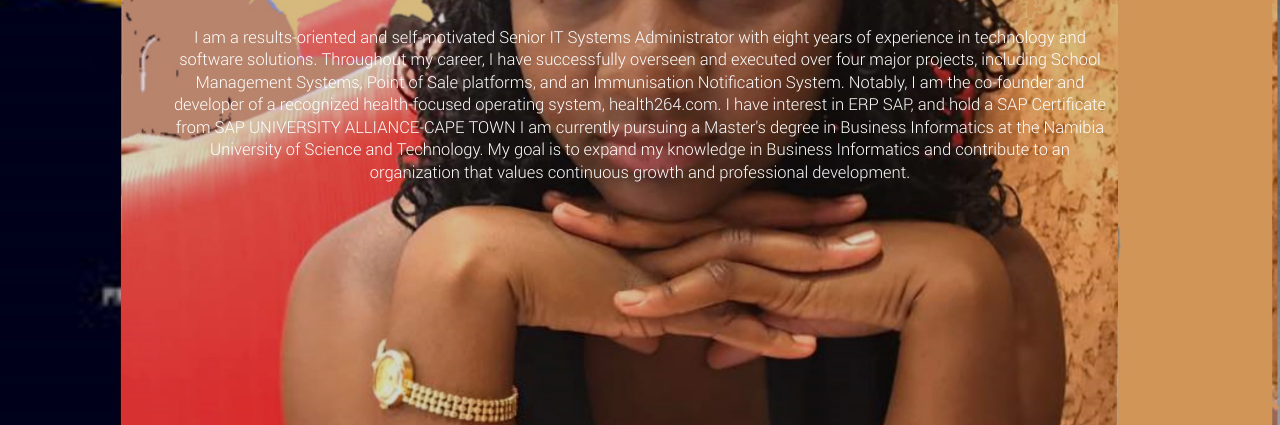
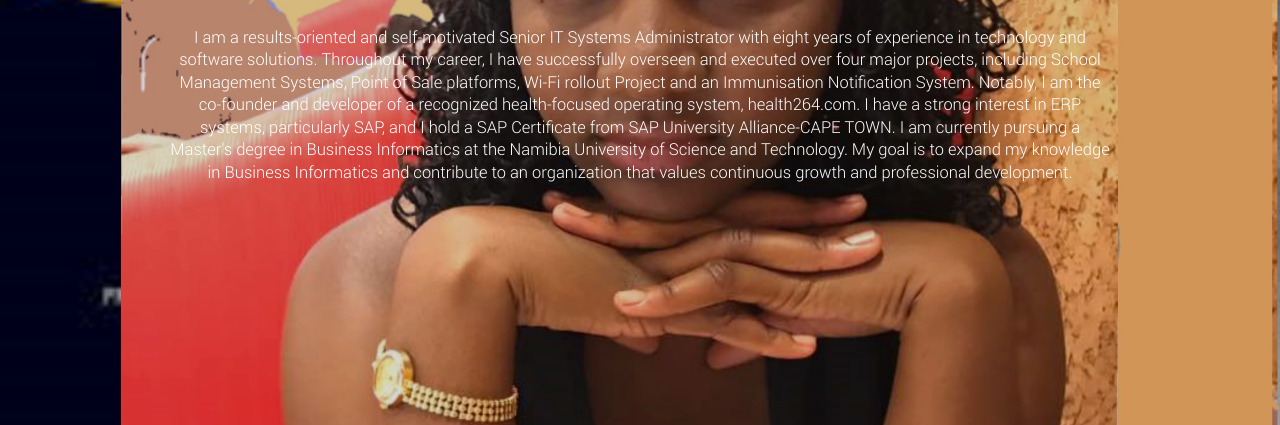
Before and after one commit to paulinakanime/paulinakanime.github.io, a plain HTML site: page index.html in a window 1280 px wide. Shown: the part 375-800 px from the top of the page. Drawn offline with Linux system fonts and the light colour scheme.

Commit message:
Update index.html

```diff
--- a/index.html
+++ b/index.html
@@ -74,7 +74,7 @@
                                   <div class="home-content">
                                       <h1>Paulina Kanime</h1>
                                       <p>
-                                         I am a results-oriented and self-motivated Senior IT Systems Administrator with eight years of experience in technology and software solutions. Throughout my career, I have successfully overseen and executed over four major projects, including School Management Systems, Point of Sale platforms, and an Immunisation Notification System. Notably, I am the co-founder and developer of a recognized health-focused operating system, health264.com. I have interest in ERP SAP, and hold a SAP Certificate from SAP UNIVERSITY ALLIANCE-CAPE TOWN I am currently pursuing a Master's degree in Business Informatics at the Namibia University of Science and Technology. My goal is to expand my knowledge in Business Informatics and contribute to an organization that values continuous growth and professional development.
+                                         I am a results-oriented and self-motivated Senior IT Systems Administrator with eight years of experience in technology and software solutions. Throughout my career, I have successfully overseen and executed over four major projects, including School Management Systems, Point of Sale platforms, Wi-Fi rollout Project and an Immunisation Notification System. Notably, I am the co-founder and developer of a recognized health-focused operating system, health264.com. I have a strong interest in ERP systems, particularly SAP, and I hold a SAP Certificate from SAP University Alliance-CAPE TOWN. I am currently pursuing a Master's degree in Business Informatics at the Namibia University of Science and Technology. My goal is to expand my knowledge in Business Informatics and contribute to an organization that values continuous growth and professional development.
                                        </p>
                                       <div class="row">
                                           <div class="col-md-6 col-md-offset-3 col-sm-12 col-xs-12">
@@ -179,6 +179,7 @@
                             <div class="single_features_right ">
                                 <h2>Education</h2>
                                 <ul>
+					<li><strong>Master of Informatics Student</strong> </li>
                                     <li><strong>Bachelor Degree in Business Informatics Honours</strong> </li>
 					<li><strong>Bachelor Degree in Informatics</strong> </li>
                                 <li><strong>BASIC ANDROID AND UX DESIGN CERTIFICATE</strong>
```
